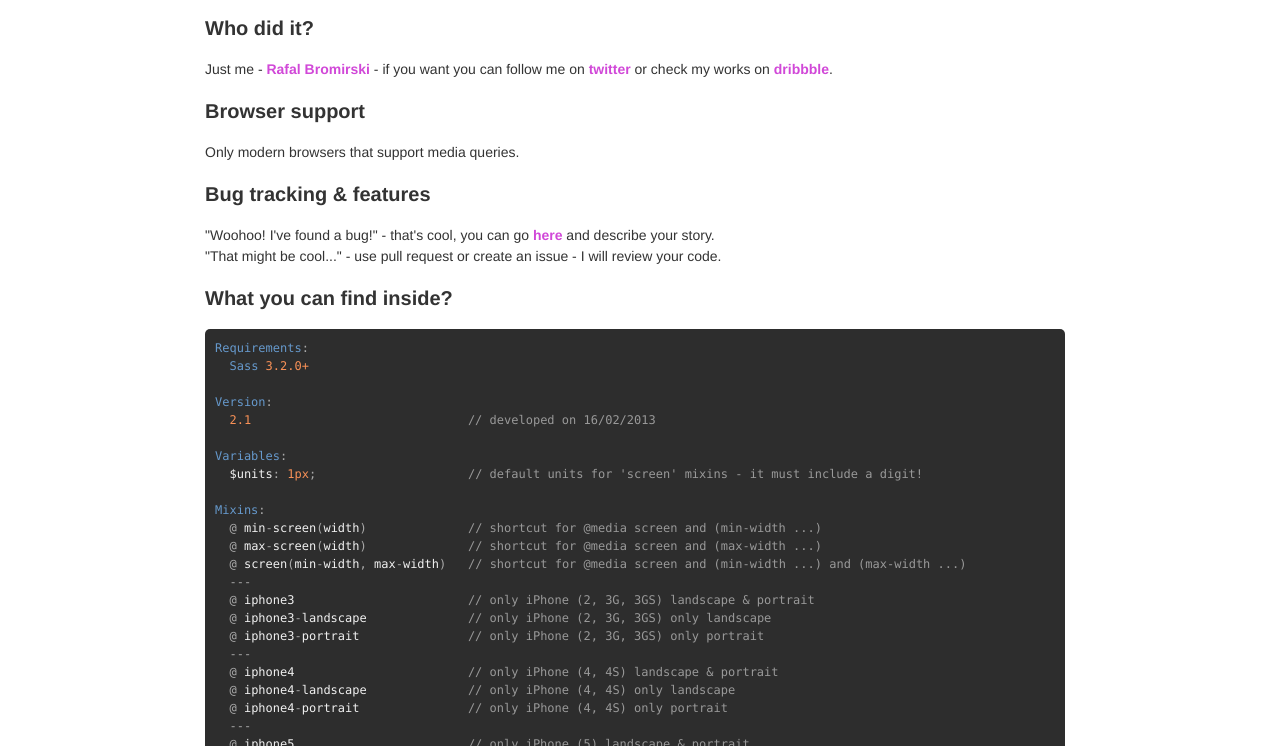
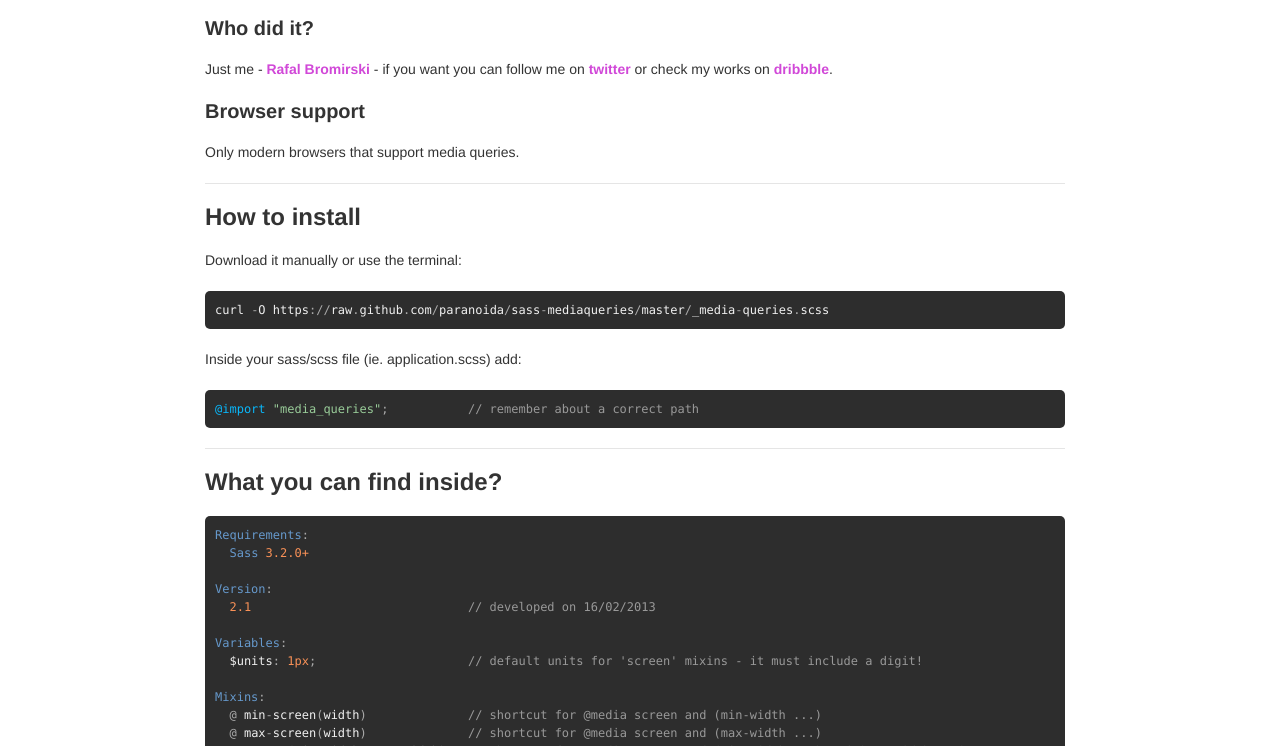
Before and after one commit to rafalbromirski/sass-mediaqueries, a plain HTML site: page index.html in a window 1280 px wide. Shown: the part 354-1100 px from the top of the page. Drawn offline with nearby package versions, Linux system fonts and the light colour scheme.

Commit message:
#5 - instructions on how to install it

```diff
--- a/index.html
+++ b/index.html
@@ -52,11 +52,16 @@
 
         <h3>Browser support</h3>
         <p>Only modern browsers that support media queries.</p>
+        <hr>
 
-        <h3>Bug tracking & features</h3>
-        <p>"Woohoo! I've found a bug!" - that's cool, you can go <a href="https://github.com/paranoida/sass-mediaqueries/issues">here</a> and describe your story.<br/>"That might be cool..." - use pull request or create an issue - I will review your code.</p>
+        <h2>How to install</h2>
+        <p>Download it manually or use the terminal:</p>
+        <pre class="prettyprint lang-sh"><code>curl -O https://raw.github.com/paranoida/sass-mediaqueries/master/_media-queries.scss</code></pre>
+        <p>Inside your sass/scss file (ie. application.scss) add:</p>
+        <pre class="prettyprint lang-scss"><code>@import "media_queries";           // remember about a correct path</code></pre>
 
-        <h3>What you can find inside?</h3>
+        <hr>
+        <h2>What you can find inside?</h2>
 
         <pre class="prettyprint"><code>Requirements:
   Sass 3.2.0+
```
Also changed, not shown: README.md.
